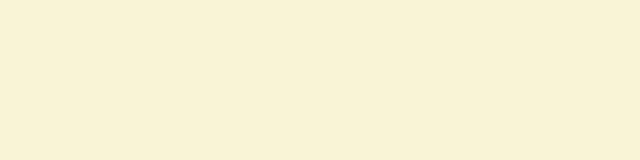
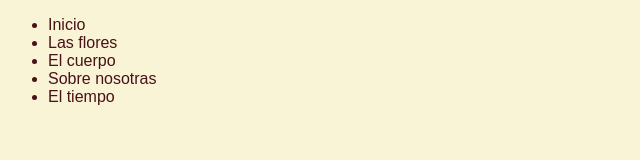
Before and after one commit to rtrevino72/movilidad-cdmx, a plain HTML site: page layout.html in a window 1280 px wide. Shown: the whole page, without its empty margins (0-640 px from the left). Drawn offline with Linux system fonts and the light colour scheme; a web font is replaced by a local one.

Commit message:
nuevos htmls

```diff
--- a/layout.html
+++ b/layout.html
@@ -9,6 +9,26 @@
     <link rel="stylesheet" href="./css/style.css">
 </head>
 <body>
-
+    <header>
+        <nav>
+            <ul>
+                <li>
+                    <a href="./index.html">Inicio</a>
+                </li>
+                <li>
+                    <a href="./flores.html">Las flores</a>
+                </li>
+                <li>
+                    <a href="./cuerpo.html">El cuerpo</a>
+                </li>
+                <li>
+                    <a href="./nosotras.html">Sobre nosotras</a>
+                </li>
+                <li>
+                    <a href="./tiempo.html">El tiempo</a>
+                </li>
+            </ul>
+        </nav>
+    </header>
 </body>
 </html>
```
Also changed, not shown: cuerpo.html (added), flores.html (added), nosotras.html (added), tiempo.html (added).
